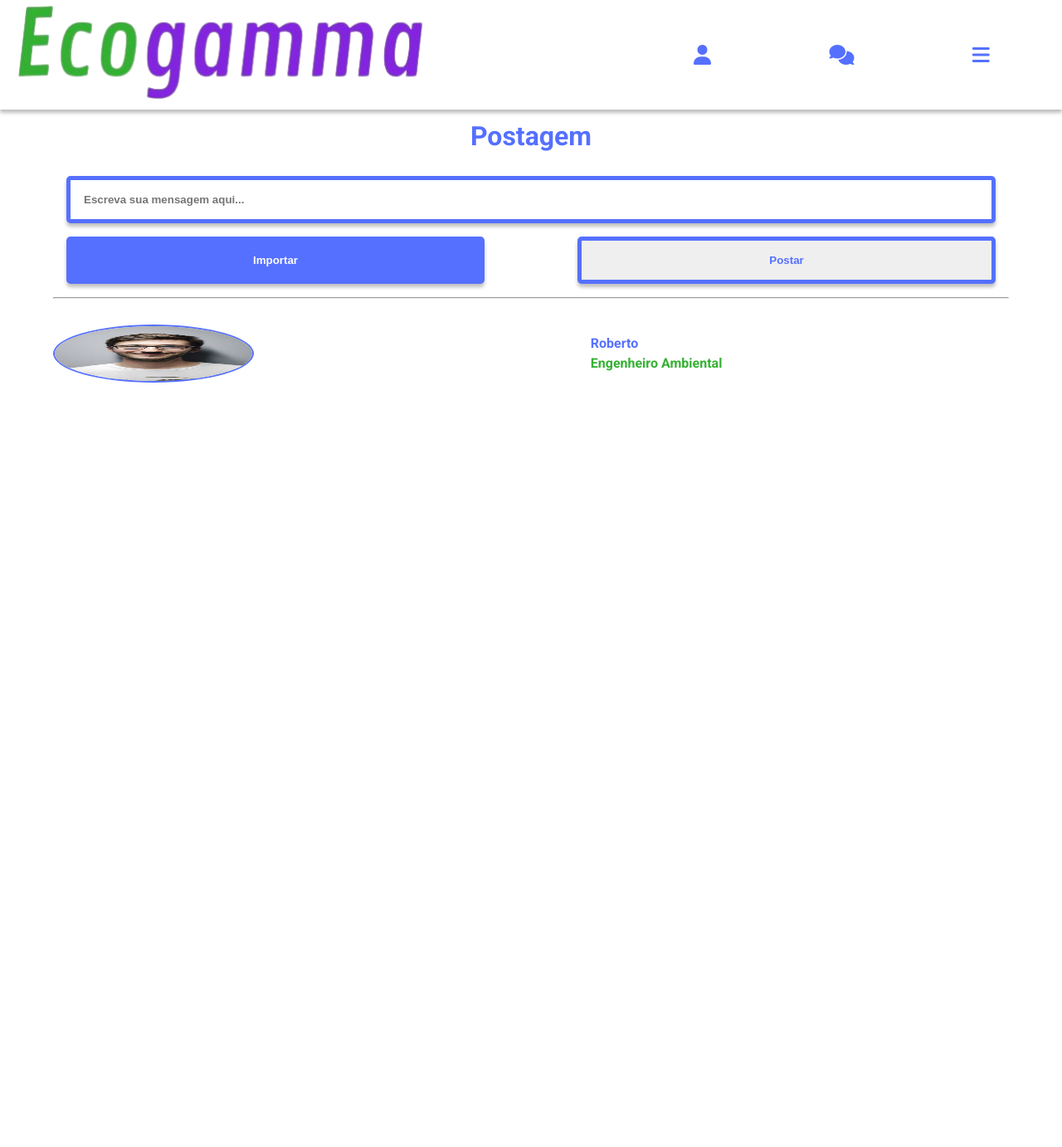
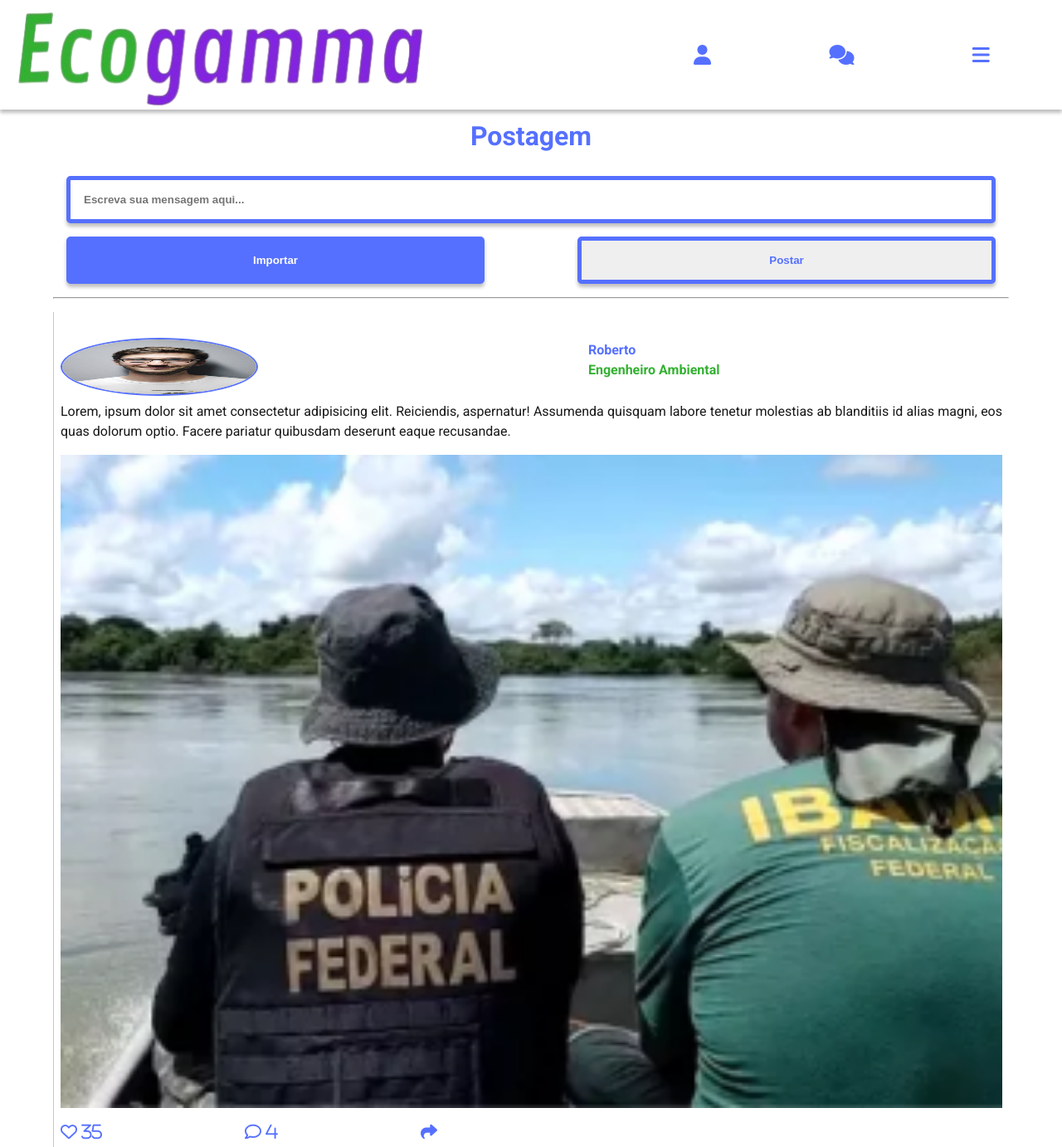
Before and after one commit to Marcozvs/ecogamma, a PHP site: page / in a window 1280 px wide. Shown: the whole page at 83% size. Before the commit the page ends 461 px from the top, so only its background shows below. Run offline with PHP 8.4, Linux system fonts and the light colour scheme; some libraries are stand-ins or nearby versions.

Commit message:
Finalizando conteúdo do post

```diff
--- a/estilos/css/styles.css
+++ b/estilos/css/styles.css
@@ -36,6 +36,7 @@
 }
 
 img {
+  margin-top: 1rem;
   width: 100%;
 }
 
@@ -45,21 +46,21 @@
 }
 
 form {
-  margin: 1rem;
   display: flex;
   flex-direction: column;
+  margin: 1rem;
 }
 
 input, button {
-  width: 100%;
-  padding: 1rem;
-  box-sizing: border-box;
+  border-radius: 5px;
   border: 5px solid #5570FF;
   box-shadow: 0px 4px 4px rgba(0, 0, 0, 0.25);
-  border-radius: 5px;
+  box-sizing: border-box;
+  color: #5570FF;
+  font-weight: 700;
   margin-top: 1rem;
-  font-weight: 700;
-  color: #5570FF;
+  padding: 1rem;
+  width: 100%;
 }
 
 .btn-secundario {
@@ -77,8 +78,9 @@
 }
 
 .feed {
+  box-sizing: border-box;
   display: flex;
-  box-sizing: border-box;
+  flex-direction: column;
 }
 
 .header__logo {
@@ -100,20 +102,20 @@
 }
 
 .feed__perfil {
+  align-items: center;
+  box-sizing: border-box;
   display: flex;
-  align-items: center;
-  width: 70%;
   height: 100px;
   justify-content: space-between;
-  box-sizing: border-box;
+  width: 70%;
 }
 
 .perfil__imagem {
+  border-radius: 50%;
+  border: 2px solid #5570FF;
+  box-sizing: border-box;
+  height: 70%;
   width: 30%;
-  height: 70%;
-  border: 2px solid #5570FF;
-  border-radius: 50%;
-  box-sizing: border-box;
 }
 
 .perfil__informacoes {
@@ -122,11 +124,28 @@
   justify-content: center;
 }
 .perfil__informacoes .perfil__nome, .perfil__informacoes .perfil__cargo {
+  color: #5570FF;
   font-weight: 700;
-  color: #5570FF;
 }
 .perfil__informacoes .perfil__cargo {
   color: #34B132;
 }
 
+.feed__interacoes {
+  box-sizing: border-box;
+  display: flex;
+  justify-content: space-between;
+  margin-top: 1rem;
+  width: 40%;
+}
+.feed__interacoes i {
+  font-size: 1.25rem;
+}
+
+.feed__post {
+  border-left: 1px solid #c8c8c8;
+  box-sizing: border-box;
+  padding: 0.5rem;
+}
+
 /*# sourceMappingURL=styles.css.map */
--- a/estilos/sass/1-base/base.sass
+++ b/estilos/sass/1-base/base.sass
@@ -11,7 +11,6 @@
 
 section
     margin-top: 1rem
-
 
 //Texto
 
@@ -38,6 +37,7 @@
 //imagens
 
 img
+    margin-top: 1rem
     width: 100%
 
 //Ícones
@@ -49,17 +49,17 @@
 //Formulários
 
 form
-    margin: 1rem
     display: flex
     flex-direction: column
+    margin: 1rem
 
 input, button
-    width: 100%
-    padding: 1rem
-    box-sizing: border-box
+    border-radius: 5px
     border: 5px solid variables.$primeira-cor
     box-shadow: 0px 4px 4px rgba(0, 0, 0, 0.25)
-    border-radius: 5px
+    box-sizing: border-box
+    color: variables.$primeira-cor
+    font-weight: 700
     margin-top: 1rem
-    font-weight: 700
-    color: variables.$primeira-cor
+    padding: 1rem
+    width: 100%
--- a/estilos/sass/2-layouts/_l-feed.sass
+++ b/estilos/sass/2-layouts/_l-feed.sass
@@ -1,3 +1,4 @@
 .feed
+    box-sizing: border-box
     display: flex
-    box-sizing: border-box
+    flex-direction: column
--- /dev/null
+++ b/estilos/sass/3-modules/feed/feed__interacoes/_m-feed__interacoes.sass
@@ -0,0 +1,8 @@
+.feed__interacoes
+    box-sizing: border-box
+    display: flex
+    justify-content: space-between
+    margin-top: 1rem
+    width: 40%
+    i
+        font-size: 1.25rem
--- a/estilos/sass/3-modules/feed/feed__perfil/_m-feed__perfil.sass
+++ b/estilos/sass/3-modules/feed/feed__perfil/_m-feed__perfil.sass
@@ -1,7 +1,7 @@
 .feed__perfil
+    align-items: center
+    box-sizing: border-box
     display: flex
-    align-items: center
-    width: 70%
     height: 100px
     justify-content: space-between
-    box-sizing: border-box
+    width: 70%
--- a/estilos/sass/3-modules/feed/feed__perfil/_m-perfil__imagem.sass
+++ b/estilos/sass/3-modules/feed/feed__perfil/_m-perfil__imagem.sass
@@ -1,8 +1,8 @@
 @use '../../../variables'
 
 .perfil__imagem
+    border-radius: 50%
+    border: 2px solid variables.$primeira-cor
+    box-sizing: border-box
+    height: 70%
     width: 30%
-    height: 70%
-    border: 2px solid variables.$primeira-cor
-    border-radius: 50%
-    box-sizing: border-box
--- a/estilos/sass/3-modules/feed/feed__perfil/_m-perfil__informacoes.sass
+++ b/estilos/sass/3-modules/feed/feed__perfil/_m-perfil__informacoes.sass
@@ -5,7 +5,7 @@
     flex-direction: column
     justify-content: center
     .perfil__nome, .perfil__cargo
+        color: variables.$primeira-cor
         font-weight: 700
-        color: variables.$primeira-cor
     .perfil__cargo
         color: variables.$segunda-cor
--- /dev/null
+++ b/estilos/sass/3-modules/feed/feed__post/_m-feed__post.sass
@@ -0,0 +1,5 @@
+@use '../../../variables'
+.feed__post
+    border-left: 1px solid variables.$cinza
+    box-sizing: border-box
+    padding: 0.5rem
--- a/estilos/sass/3-modules/modules.sass
+++ b/estilos/sass/3-modules/modules.sass
@@ -4,3 +4,5 @@
 @use './feed/feed__perfil/_m-feed__perfil'
 @use './feed/feed__perfil/_m-perfil__imagem'
 @use './feed/feed__perfil/_m-perfil__informacoes'
+@use './feed/feed__interacoes/_m-feed__interacoes'
+@use './feed/feed__post/_m-feed__post'
--- a/estilos/sass/variables.sass
+++ b/estilos/sass/variables.sass
@@ -1,7 +1,8 @@
 //Cores
 
+$branco: #fefefe
+$cinza: #c8c8c8
 $preto: #171717
-$branco: #fefefe
 $primeira-cor: #5570FF
 $segunda-cor: #34B132
 $terceira-cor: #8325E0
--- a/index.html
+++ b/index.html
@@ -45,11 +45,22 @@
         </section>
         <hr>
         <section class="feed">
-            <div class="feed__perfil">
-                <img src="./imagens/Roberto.jpg" alt="Imagem do Perfil" class="perfil__imagem">
-                <div class="perfil__informacoes">
-                    <p class="perfil__nome">Roberto</p>
-                    <p class="perfil__cargo">Engenheiro Ambiental</p>
+            <div class="feed__post">
+                <div class="feed__perfil">
+                    <img src="./imagens/Roberto.jpg" alt="Imagem do Perfil" class="perfil__imagem">
+                    <div class="perfil__informacoes">
+                        <p class="perfil__nome">Roberto</p>
+                        <p class="perfil__cargo">Engenheiro Ambiental</p>
+                    </div>
+                </div>
+                <div class="feed__conteudo">
+                    <p>Lorem, ipsum dolor sit amet consectetur adipisicing elit. Reiciendis, aspernatur! Assumenda quisquam labore tenetur molestias ab blanditiis id alias magni, eos quas dolorum optio. Facere pariatur quibusdam deserunt eaque recusandae.</p>
+                    <img src="./imagens/policiaFederal.png" alt="Imagem do conteúdo">
+                </div>
+                <div class="feed__interacoes">
+                    <i class="fa-regular fa-heart"> 35</i>
+                    <i class="fa-regular fa-comment"> 4</i>
+                    <i class="fa-solid fa-share"></i>
                 </div>
             </div>
         </section>
```
Also changed, not shown: 1 other file.
